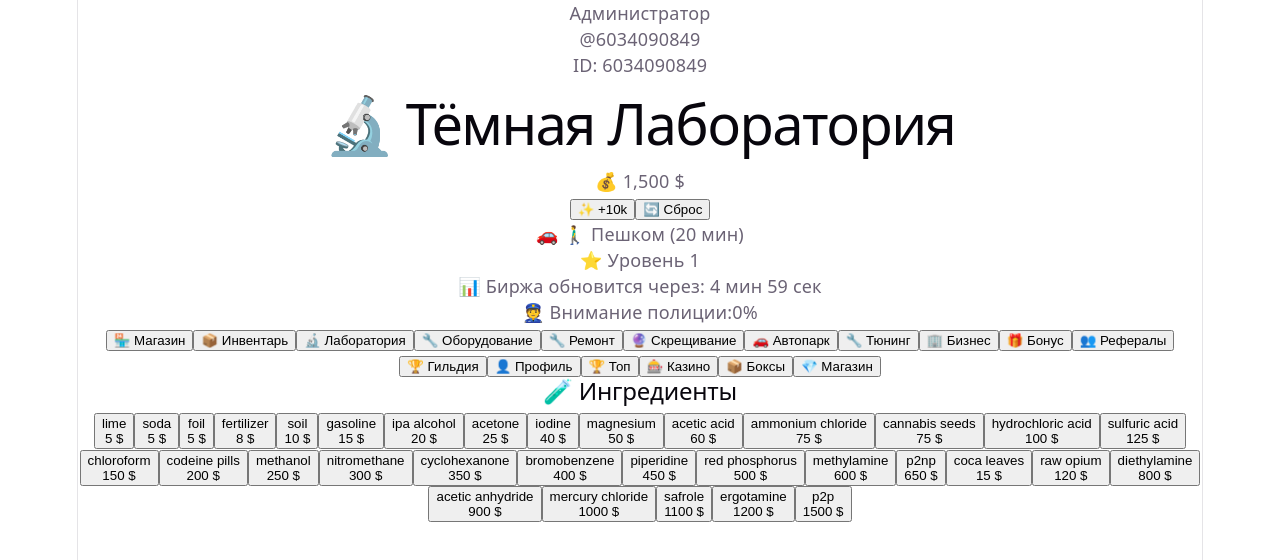
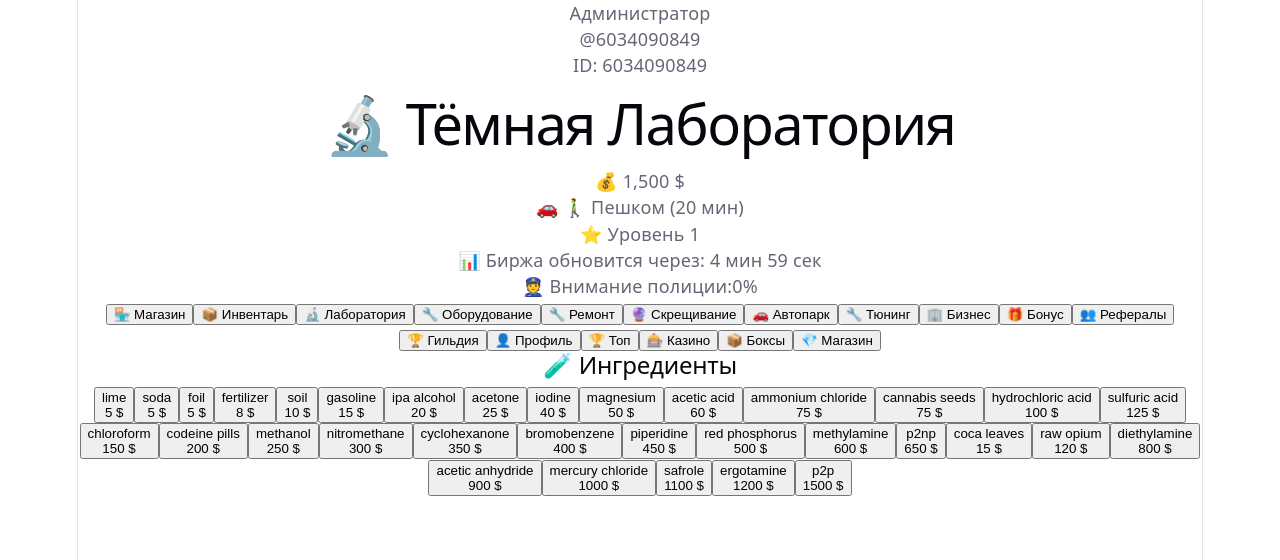
Before and after one commit to wblan67/dark-lab67, a React (Vite) app: page / in a window 1280 px wide. Shown: the top 560 px of the page. Built offline with nearby package versions, Linux system fonts and the light colour scheme; no server answers; the database is empty.

Commit message:
Update App.tsx

```diff
--- a/src/App.tsx
+++ b/src/App.tsx
@@ -258,89 +258,8 @@ function App() {
       <div className="bg-gray-800 p-4 sticky top-0 z-10">
         <div className="flex justify-between items-center">
           <h1 className="text-2xl font-bold text-green-400">🔬 Тёмная Лаборатория</h1>
-          <div className="flex items-center gap-2">
-            <div className="bg-gray-900 px-4 py-2 rounded-full">
-              <span className="text-yellow-400">💰</span> {баланс !== undefined ? баланс.toLocaleString() : 1500} $
-            </div>
-            <button
-              onClick={() => {
-                const текущийБаланс = useGameStore.getState().баланс
-                const новыйБаланс = (текущийБаланс || 1500) + 10000
-                useGameStore.setState({ баланс: новыйБаланс })
-                alert(`✨ +$10,000! Теперь у вас $${новыйБаланс.toLocaleString()}`)
-              }}
-              className="bg-purple-600 hover:bg-purple-700 px-3 py-2 rounded-full text-sm font-semibold transition"
-            >
-              ✨ +10k
-            </button>
-            <button
-              onClick={() => {
-                if (confirm('⚠️ ВНИМАНИЕ! Это удалит ВСЕ данные. Вы уверены?')) {
-                  useGameStore.setState({
-                    активныеПродажи: {},
-                    баланс: 1500,
-                    инвентарь: {},
-                    машины: {},
-                    улучшенияМашин: {},
-                    активнаяМашина: 'walk',
-                    розыск: 0,
-                    бизнес: null,
-                    оборудованиеИнстансы: {},
-                    оборудованиеИнстансыДанные: {},
-                    навыки: {},
-                    ачивки: {},
-                    активноеЗвание: 'street_dealer',
-                    доступныеЗвания: ['street_dealer'],
-                    активныйСкин: 'basement',
-                    купленныеСкины: ['basement'],
-                    осколки: 0,
-                    глифы: {},
-                    экипированныеГлифы: [],
-                    защитаОтСгорания: 0,
-                    гильдия: null,
-                    гильдейскийИнвентарь: {
-                      labSkins: [],
-                      activeLabSkin: null,
-                      conversionBonuses: [],
-                      activeConversionBonus: null,
-                      temporaryBuffs: {}
-                    },
-                    профит: 0,
-                    всеГильдии: {},
-                    приглашенияВГильдию: [],
-                    приглашённые: [],
-                    бонусыЗаПриглашения: 0,
-                    реферальныйСчётчик: 0,
-                    статистика: {
-                      всегоСварено: {},
-                      всегоПродано: {},
-                      всегоПродаж: 0,
-                      всегоЗаработано: 0,
-                      всегоОтмыто: 0,
-                      всегоВзяток: 0,
-                      всегоРейдов: 0,
-                      всегоКрафтовПодряд: 0,
-                      максимальныйБаланс: 1500,
-                      всегоПоездок: 0,
-                      поездкиПешком: 0,
-                      всегоРемонтов: 0,
-                      времяВИгре: 0,
-                      всегоКликов: 0,
-                      дниПодряд: 0,
-                      последнийВход: Date.now(),
-                      последнийБонус: 0,
-                      утреннийВход: false,
-                      ночнойВход: false
-                    }
-                  })
-                  alert('✅ Данные очищены! Страница перезагрузится.')
-                  window.location.reload()
-                }
-              }}
-              className="bg-red-600 hover:bg-red-700 px-3 py-2 rounded-full text-sm font-semibold transition"
-            >
-              🔄 Сброс
-            </button>
+          <div className="bg-gray-900 px-4 py-2 rounded-full">
+            <span className="text-yellow-400">💰</span> {баланс !== undefined ? баланс.toLocaleString() : 1500} $
           </div>
         </div>
         <div className="flex justify-between items-center mt-2 text-sm">
@@ -385,6 +304,7 @@ function App() {
         <button onClick={() => установитьВкладку('boxes')} className={`flex-1 py-3 text-sm font-semibold whitespace-nowrap transition ${активнаяВкладка === 'boxes' ? 'text-green-400 border-b-2 border-green-400' : 'text-gray-400 hover:text-white'}`}>📦 Боксы</button>
         <button onClick={() => установитьВкладку('shardShop')} className={`flex-1 py-3 text-sm font-semibold whitespace-nowrap transition ${активнаяВкладка === 'shardShop' ? 'text-green-400 border-b-2 border-green-400' : 'text-gray-400 hover:text-white'}`}>💎 Магазин</button>
 
+        {/* Кнопка админ-панели — видна только админу */}
         {(userId === ADMIN_ID) && (
           <button onClick={() => установитьВкладку('admin')} className={`flex-1 py-3 text-sm font-semibold whitespace-nowrap transition ${активнаяВкладка === 'admin' ? 'text-red-400 border-b-2 border-red-400' : 'text-gray-400 hover:text-white'}`}>👑 Админ</button>
         )}
```
